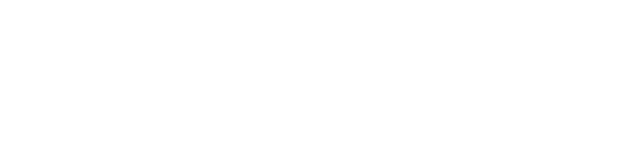
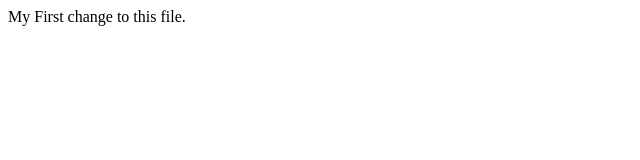
Before and after one commit to Jigar31/WebDevelopment, a plain HTML site: page index.html in a window 1280 px wide. Shown: the whole page, without its empty margins (0-640 px from the left). Drawn offline with Linux system fonts and the light colour scheme.

Commit message:
my first change to index.html

```diff
--- a/index.html
+++ b/index.html
@@ -9,6 +9,6 @@
 </head>
 
 <body>
-
+My First change to this file.
 </body>
 </html>
```
